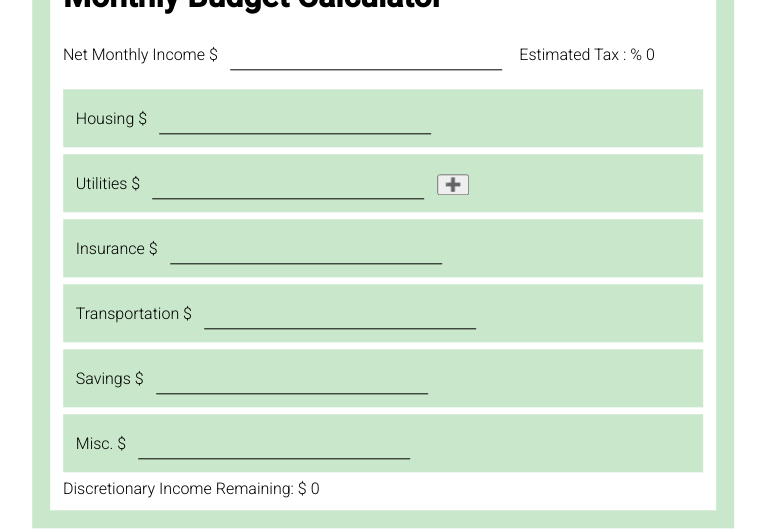
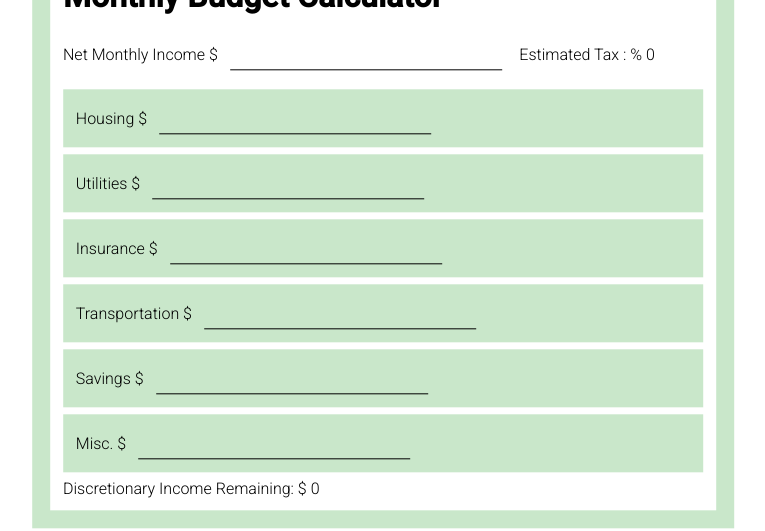
Before and after one commit to Connor-Callahan/budget-me, a React (Create React App) app: page / in a window 1280 px wide. Shown: the part 173-704 px from the top of the page, without its empty margins (257-1022 px from the left). Built offline with nearby package versions, Linux system fonts and the light colour scheme.

Commit message:
before bed

```diff
--- a/src/components/Calculator.js
+++ b/src/components/Calculator.js
@@ -1,4 +1,5 @@
 import React, { PureComponent } from 'react';
+import Expenses from './Expenses'
 
 class Calculator extends PureComponent {
 
@@ -70,39 +71,7 @@ class Calculator extends PureComponent {
           <label> Estimated Tax : </label>
             % <label> {this.state.tax}</label>
         </form>
-            <br></br>
-        <form id="expenses" onChange={this.handleChange}>
-        <div className="expense-input">
-        <label> Housing $</label>
-          <input id="housing" type="number"></input>
-            <br></br>
-        </div>
-        <div className="expense-input">
-        <label> Utilities $</label>
-          <input id="utilities" type="number"></input>
-          <button className= "expand-expenses">➕</button>
-            <br></br>
-        </div>
-        <div className="expense-input">
-        <label> Insurance $</label>
-          <input id="insurance" type="number"></input>
-            <br></br>
-        </div>
-        <div className="expense-input">
-        <label> Transportation $</label>
-          <input id="transportation" type="number"></input>
-            <br></br>
-        </div>
-        <div className="expense-input">
-        <label> Savings $</label>
-          <input id="savings" type="number"></input>
-            <br></br>
-        </div>
-        <div className="expense-input">
-        <label> Misc. $</label>
-          <input id="misc" type="number"></input>
-        </div>
-        </form>
+        <Expenses />
         <label> Discretionary Income Remaining: $ {this.state.balance.toString().replace(/\B(?=(\d{3})+(?!\d))/g, ",")}</label>
       </div>
     );
--- /dev/null
+++ b/src/components/Expenses.js
@@ -0,0 +1,63 @@
+import React, { PureComponent } from 'react';
+
+class Expenses extends PureComponent {
+
+  state = {
+    net: 0,
+    tax: 0,
+    housing: 0,
+    transportation: 0,
+    utilities: 0,
+    insurance: 0,
+    savings: 0,
+    balance: 0
+  }
+
+  handleChange = (e) => {
+    this.setState({
+      [e.target.id]: e.target.value
+    })
+  }
+
+  render() {
+    return (
+      <div>
+          <br></br>
+      <form id="expenses" onChange={this.handleChange}>
+      <div className="expense-input">
+      <label> Housing $</label>
+        <input id="housing" type="number"></input>
+          <br></br>
+      </div>
+      <div className="expense-input">
+      <label> Utilities $</label>
+        <input id="utilities" type="number"></input>
+          <br></br>
+      </div>
+      <div className="expense-input">
+      <label> Insurance $</label>
+        <input id="insurance" type="number"></input>
+          <br></br>
+      </div>
+      <div className="expense-input">
+      <label> Transportation $</label>
+        <input id="transportation" type="number"></input>
+          <br></br>
+      </div>
+      <div className="expense-input">
+      <label> Savings $</label>
+        <input id="savings" type="number"></input>
+          <br></br>
+      </div>
+      <div className="expense-input">
+      <label> Misc. $</label>
+        <input id="misc" type="number"></input>
+      </div>
+      </form>
+      </div>
+    );
+  }
+
+}
+
+export default Expenses;
```
